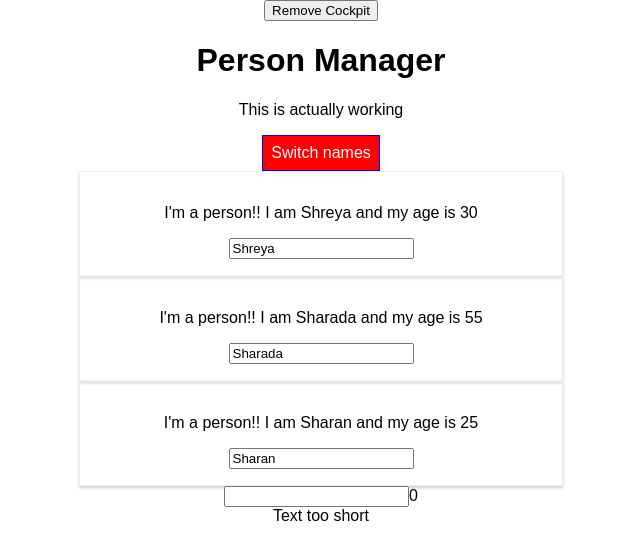
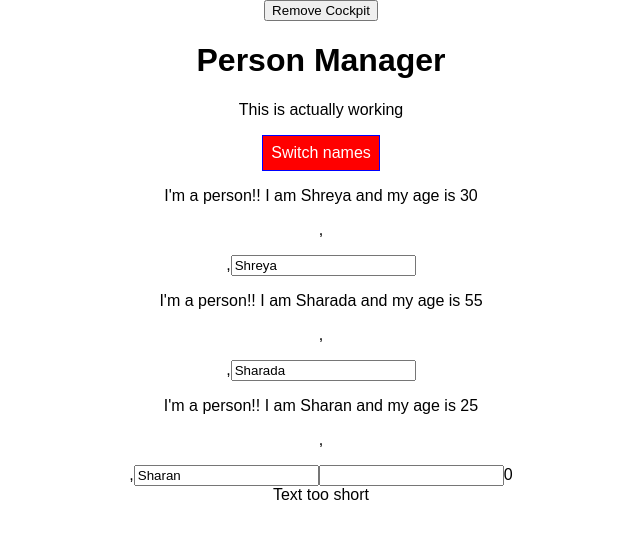
Before and after one commit to sharan669/React-Project, a React app in the folder react-complete-guide/: page / in a window 1280 px wide. Both pictures are taken after a click on the button "Switch names". Shown: the top 560 px of the page, without its empty margins (319-959 px from the left). Built offline with nearby package versions, Linux system fonts and the light colour scheme.

Commit message:
Higher order components ongoing

```diff
--- a/react-complete-guide/src/Components/Persons/Person/Person.js
+++ b/react-complete-guide/src/Components/Persons/Person/Person.js
@@ -1,5 +1,6 @@
 import React,{Component} from 'react'
 import classes from './Person.css'
+import Auxillary from '../../../hoc/Auxillary'
 
 class Person extends Component {
 
@@ -18,13 +19,13 @@
     render() {
         console.log('[Person.js] render', this.props);
         return (
-            <div className={classes.Person}>
-                <p onClick={this.props.click}>I'm a person!! I am {this.props.name} and my age
-                    is {this.props.age}</p>
-                < p> {this.props.children}
-                </p>
-                <input type="text" onChange={this.props.changed} value={this.props.name}/>
-            </div>
+            <React.Fragment>
+                <p key="i1" onClick={this.props.click}>I'm a person!! I am {this.props.name} and my age
+                    is {this.props.age}</p>,
+                <p key="i2"> {this.props.children}
+                </p>,
+                <input key="i3" type="text" onChange={this.props.changed} value={this.props.name}/>
+            </React.Fragment>
         )
     }
 }
--- /dev/null
+++ b/react-complete-guide/src/hoc/Auxillary.js
@@ -0,0 +1,5 @@
+import React from 'react'
+
+const Auxillary = (props) => props.children
+
+export default Auxillary;
```
